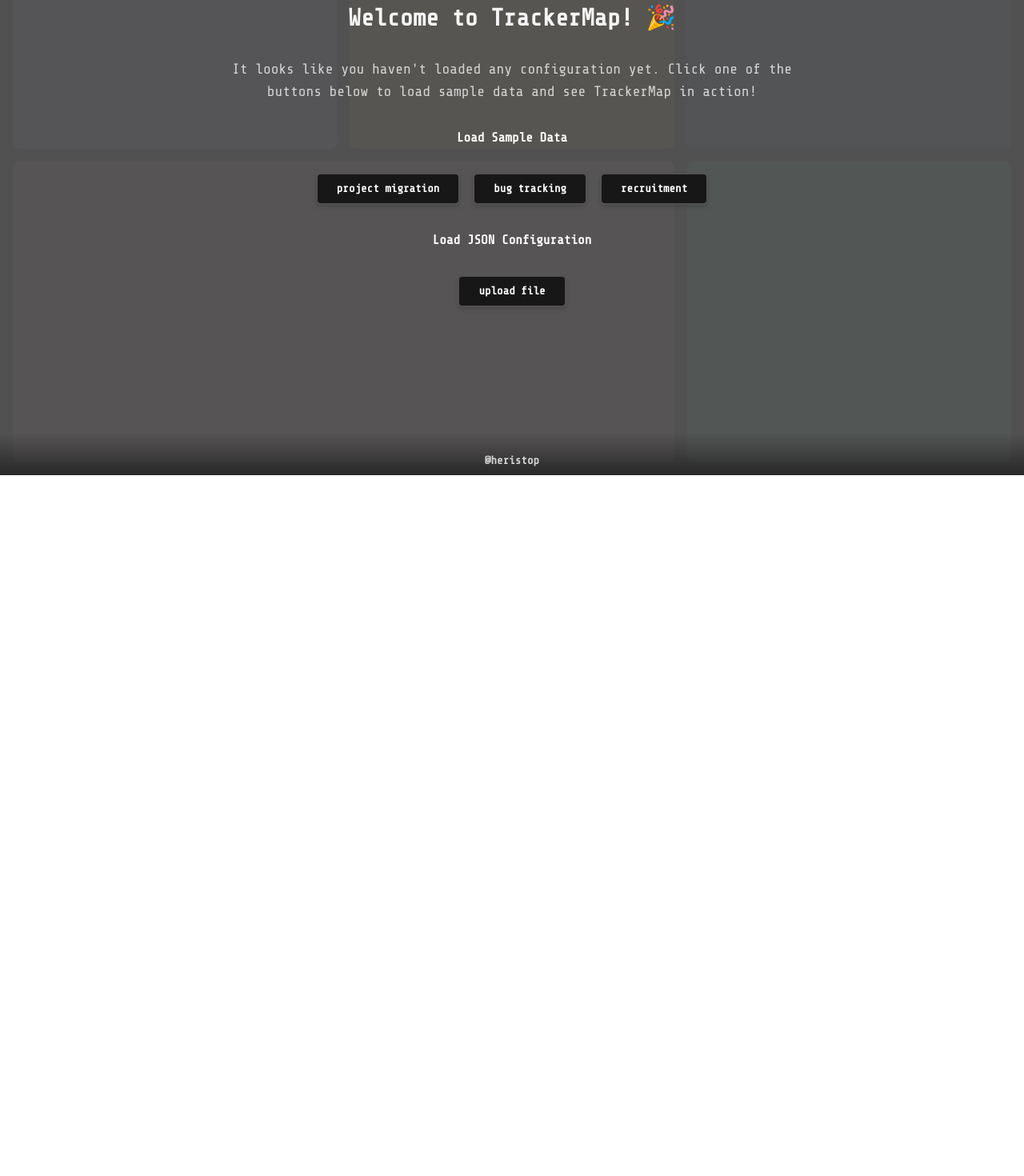
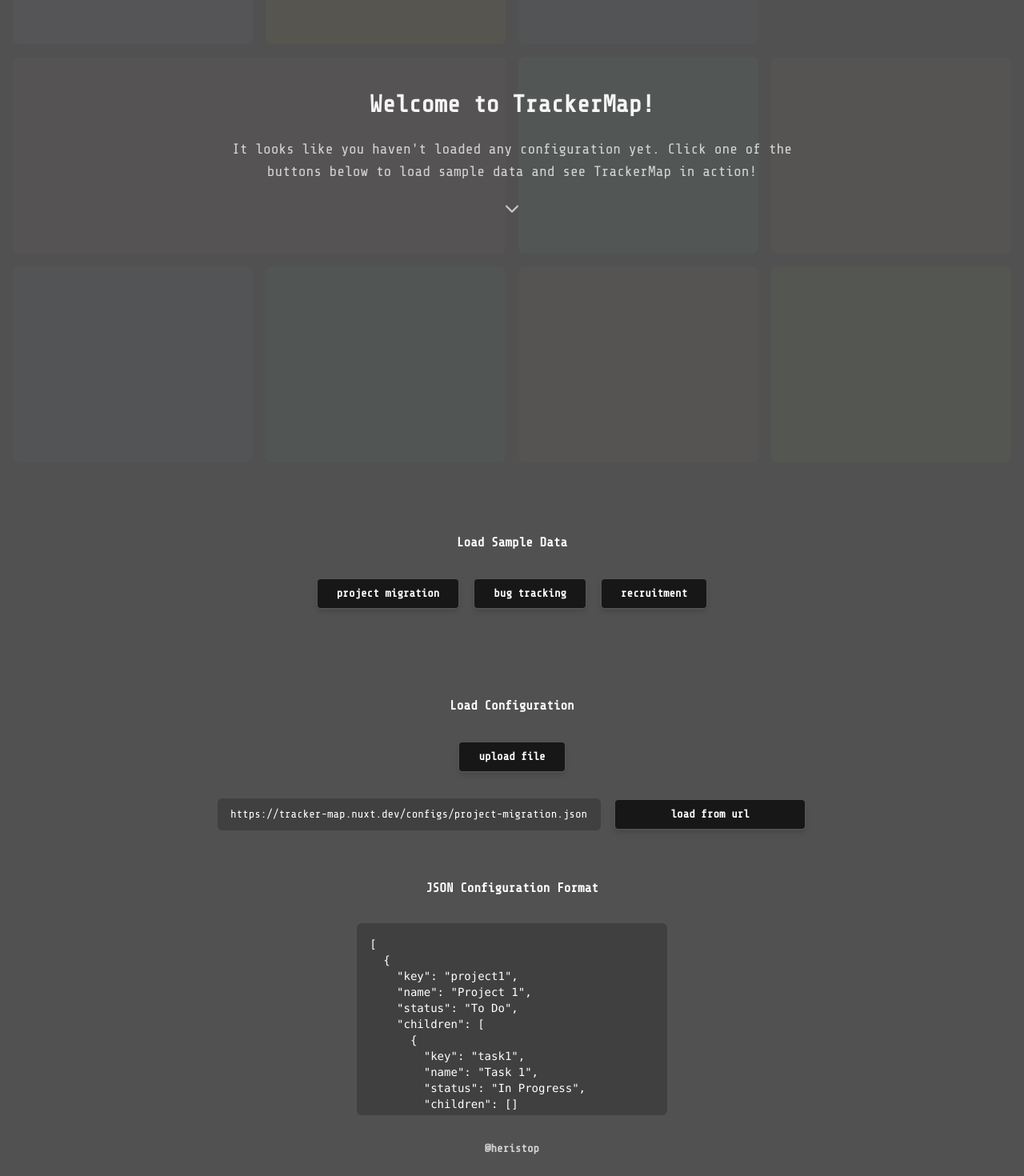
Before and after one commit to heristop/clover-map, a Nuxt app: page / in a window 1280 px wide. Shown: the part 206-1676 px from the top of the page at 80% size. Before the commit the page ends 800 px from the top, so only its background shows below. Built offline with nearby package versions, Linux system fonts and the light colour scheme.

Commit message:
feat: allowing load config from url

```diff
--- a/app/components/AppFooter.vue
+++ b/app/components/AppFooter.vue
@@ -2,7 +2,7 @@
 
 <template>
   <footer
-    class="footer w-full py-2 text-center bottom-0 left-0 fixed z-10"
+    class="footer w-full text-center"
   >
     <p class="text-white text-sm flex justify-center items-center gap-2">
       <a
@@ -13,20 +13,3 @@
     </p>
   </footer>
 </template>
-
-<style scoped>
-.footer::after {
-  content: '';
-  display: block;
-  position: absolute;
-  bottom: 0;
-  width: 100%;
-  height: 52px;
-  background: linear-gradient(
-    to top,
-    rgba(0, 0, 0, 0.5) 0%,
-    rgba(0, 0, 0, 0) 100%
-  );
-  z-index: -1;
-}
-</style>
--- a/app/composables/store.ts
+++ b/app/composables/store.ts
@@ -35,13 +35,17 @@ export const useStore = defineStore('store', {
     dialogMinimized: false,
     minWidth: 80,
     minHeight: 10,
-    display: 'section',
+    display: 'name',
     statuses: ref<Status[]>(defaultStatus),
   }),
   persist: {
     storage: persistedState.localStorage,
   },
   actions: {
+    async fetchSectionsFromUrl(url: string): Promise<void> {
+      const sections = await $fetch<Section[]>(url, { method: 'get' })
+      this.setSections(sections)
+    },
     async fetchSections(model: string) {
       const sections = await this.getSections(model)
       this.setSections(sections)
--- a/app/composables/upload.ts
+++ b/app/composables/upload.ts
@@ -22,7 +22,7 @@ export function useUpload() {
           }
 
           store.setSections(sections)
-          router.push('/panel')
+          router.push('/viewport')
         }
         catch (error) {
           console.error('Error parsing JSON:', error)
@@ -30,7 +30,7 @@ export function useUpload() {
       }
 
       reader.readAsText(file)
-      router.push('/panel')
+      router.push('/viewport')
     }
   }
 
@@ -45,9 +45,14 @@ export function useUpload() {
     URL.revokeObjectURL(url)
   }
 
+  const loadSectionsFromUrl = async (url: string) => {
+    await store.fetchSectionsFromUrl(url)
+  }
+
   return {
     fileInput,
     loadSectionsFromFile,
     saveSectionsToFile,
+    loadSectionsFromUrl,
   }
 }
--- a/app/pages/index.vue
+++ b/app/pages/index.vue
@@ -1,9 +1,8 @@
 <script setup lang="ts">
-import { nextTick, onMounted, ref } from 'vue'
+import { ref, computed, nextTick, onMounted } from 'vue'
 import { useRouter } from 'vue-router'
 import { useUpload } from '~/composables/upload'
 import AppFooter from '~/components/AppFooter.vue'
-import { useStore } from '~/composables/store'
 import TButton from '~/components/ui/TButton.vue'
 
 const store = useStore()
@@ -11,62 +10,113 @@ const isLoading = ref<boolean>(true)
 const sections = computed(() => store.sections)
 const router = useRouter()
 
-const { fileInput, loadSectionsFromFile } = useUpload()
+const { fileInput, loadSectionsFromFile, loadSectionsFromUrl } = useUpload()
 
 const loadConfigFromApi = async (model: string) => {
   await store.fetchSections(model)
-  router.push('/panel')
+  router.push('/viewport')
 }
+
+const loadConfigFromUrl = async (url: string) => {
+  await loadSectionsFromUrl(url)
+  router.push('/viewport')
+}
+
+const url = ref('https://tracker-map.nuxt.dev/configs/project-migration.json')
+const sample = ref(`[
+  {
+    "key": "project1",
+    "name": "Project 1",
+    "status": "To Do",
+    "children": [
+      {
+        "key": "task1",
+        "name": "Task 1",
+        "status": "In Progress",
+        "children": []
+      },
+      {
+        "key": "task2",
+        "name": "Task 2",
+        "status": "Done",
+        "children": []
+      }
+    ]
+  },
+  {
+    "key": "project2",
+    "name": "Project 2",
+    "status": "In Progress",
+    "children": []
+  }
+]`)
 
 onMounted(() => {
   if (sections.value.length) {
-    router.push('/panel')
+    router.push('/viewport')
   }
 
-  nextTick(() => isLoading.value = false)
+  nextTick(() => {
+    isLoading.value = false
+  })
 })
 </script>
 
 <template>
-  <div class="relative w-full h-screen overflow-hidden bg-neutral-600">
-    <div class="absolute inset-0 z-0 grid grid-cols-3 gap-4 p-4">
+  <div class="relative w-full min-h-60 overflow-auto">
+    <div class="background-grid fixed inset-0 z-0 grid grid-cols-2 sm:grid-cols-3 lg:grid-cols-4 gap-4 p-4">
       <div class="bg-purple-300 rounded-lg opacity-30" />
       <div class="bg-yellow-300 rounded-lg opacity-30" />
       <div class="bg-blue-300 rounded-lg opacity-30" />
       <div class="bg-pink-300 rounded-lg col-span-2 opacity-30" />
       <div class="bg-green-300 rounded-lg opacity-30" />
+      <div class="bg-red-300 rounded-lg opacity-30" />
+      <div class="bg-indigo-300 rounded-lg opacity-30" />
+      <div class="bg-teal-300 rounded-lg opacity-30" />
+      <div class="bg-orange-300 rounded-lg opacity-30" />
+      <div class="bg-lime-300 rounded-lg opacity-30" />
     </div>
 
     <div class="absolute inset-0 z-10 bg-neutral-600 opacity-90" />
 
     <div
       v-if="!isLoading"
-      class="relative z-20 flex flex-col justify-center items-center h-screen space-y-8 p-6 max-w-6xl mx-auto"
+      class="relative z-20 flex flex-col justify-center items-center min-h-screen p-6 max-w-6xl mx-auto"
     >
-      <transition name="fade">
-        <h1
-          v-if="!isLoading"
-          class="text-3xl font-semibold text-center text-neutral-100"
-        >
-          Welcome to TrackerMap! 🎉
-        </h1>
-      </transition>
-
       <transition
         name="fade"
         appear
       >
-        <h2
-          v-if="!isLoading"
-          class="text-lg text-center text-neutral-300 max-w-3xl"
-        >
+        <div class="text-center text-neutral-100 space-y-6">
+          <h1 class="text-3xl font-semibold">
+            Welcome to TrackerMap!
+          </h1>
+          <h2 class="text-lg text-neutral-300 max-w-3xl mx-auto">
             It looks like you haven't loaded any configuration yet. Click one of the buttons below to load sample data and see TrackerMap in action!
           </h2>
+          <div class="mt-8 animate-bounce">
+            <svg
+              class="w-6 h-6 text-neutral-300 mx-auto"
+              fill="none"
+              stroke="currentColor"
+              viewBox="0 0 24 24"
+              xmlns="http://www.w3.org/2000/svg"
+            >
+              <path
+                stroke-linecap="round"
+                stroke-linejoin="round"
+                stroke-width="2"
+                d="M19 9l-7 7-7-7"
+              />
+            </svg>
+          </div>
+        </div>
       </transition>
+    </div>
 
-      <transition
-        name="fade"
-        appear
+    <div
+      v-if="!isLoading"
+      class="relative z-20 flex flex-col justify-center items-center min-h-60 space-y-8 p-6 max-w-6xl mx-auto"
     >
       <h3
         v-if="!isLoading"
@@ -74,15 +124,10 @@ onMounted(() => {
       >
         Load Sample Data
       </h3>
-      </transition>
 
-      <transition
-        name="fade"
-        appear
-      >
       <div
         v-if="!isLoading"
-          class="flex flex-col w-full md:w-fit md:flex-row md:space-x-4 space-y-4 md:space-y-0"
+        class="flex flex-col w-full md:w-fit md:flex-row md:space-x-4 text-center space-y-6 md:space-y-0"
       >
         <TButton
           class="bg-neutral-900 px-6 py-2 min-w-fit hover:bg-neutral-800 text-sm"
@@ -111,19 +156,15 @@ onMounted(() => {
           recruitment
         </TButton>
       </div>
-      </transition>
+    </div>
 
-      <transition
-        name="fade"
-        appear
-      >
+    <div class="relative z-20 flex flex-col justify-center items-center min-h-60 space-y-8 p-6 max-w-6xl mx-auto">
       <h3
         v-if="!isLoading"
         class="text-md font-bold"
       >
-          Load JSON Configuration
+        Load Configuration
       </h3>
-      </transition>
 
       <input
         ref="fileInput"
@@ -132,13 +173,10 @@ onMounted(() => {
         class="hidden"
         @change="loadSectionsFromFile"
       >
-      <transition
-        name="fade"
-        appear
-      >
+
       <div
         v-if="!isLoading"
-          class="flex flex-col w-full md:w-fit md:flex-row md:space-x-4 space-y-4 md:space-y-0"
+        class="flex flex-col w-full md:w-fit md:flex-row md:space-x-4 space-y-6 md:space-y-0"
       >
         <TButton
           class="bg-neutral-900 px-6 py-2 min-w-fit hover:bg-neutral-800 text-sm"
@@ -149,23 +187,80 @@ onMounted(() => {
           upload file
         </TButton>
       </div>
-      </transition>
 
-      <transition
-        name="fade"
-        appear
+      <div
+        v-if="!isLoading"
+        class="flex flex-col w-full md:w-2/3 md:flex-row md:space-x-4 space-y-6 md:space-y-0"
       >
-        <AppFooter v-if="!isLoading" />
-      </transition>
+        <input
+          v-model="url"
+          placeholder="https://"
+          class="bg-neutral-700 text-white px-4 py-2 rounded-md text-sm w-full md:w-2/3"
+        >
+
+        <TButton
+          class="bg-neutral-900 px-6 py-2 w-full md:w-1/3 hover:bg-neutral-800 text-sm disabled:cursor-not-allowed"
+          aria-label="Load Configuration from URL"
+          :is-active="false"
+          :disabled="!url"
+          @click="loadConfigFromUrl(url)"
+        >
+          load from url
+        </TButton>
+      </div>
+    </div>
+
+    <div class="relative z-20 flex flex-col justify-center items-center min-h-60 space-y-8 p-6 max-w-6xl mx-auto">
+      <h3
+        v-if="!isLoading"
+        class="text-md font-bold"
+      >
+        JSON Configuration Format
+      </h3>
+
+      <div
+        v-if="!isLoading"
+        class="bg-neutral-700 text-white p-4 rounded-md text-sm max-w-3xl max-h-60 overflow-y-auto"
+      >
+        <pre><code>{{ sample }}</code></pre>
+
+        <p class="text-neutral-300 mt-4">
+          <strong>key:</strong> Unique identifier for the section or task.<br>
+          <strong>name:</strong> Name of the section or task.<br>
+          <strong>status:</strong> Current status of the section or task.<br>
+          <strong>children:</strong> Nested sections or tasks.
+        </p>
+      </div>
+
+      <AppFooter />
     </div>
   </div>
 </template>
 
 <style scoped>
 .fade-enter-active, .fade-leave-active {
-  transition: opacity 0.5s;
+  transition: opacity 0.3s, transform 0.3s;
 }
 .fade-enter-from, .fade-leave-to {
   opacity: 0;
+  transform: translateY(10px);
+}
+
+.background-grid {
+  height: 100%;
+  width: 100%;
+}
+
+.animate-bounce {
+  animation: bounce 1.5s infinite;
+}
+
+@keyframes bounce {
+  0%, 100% {
+    transform: translateY(0);
+  }
+  50% {
+    transform: translateY(-15%);
+  }
 }
 </style>
```
Also changed, not shown: app/pages/viewport.vue (renamed from app/pages/panel.vue), 2 other files (tests, documents, lock files or other folders). Lines whose indentation alone changed are shown as unchanged.
